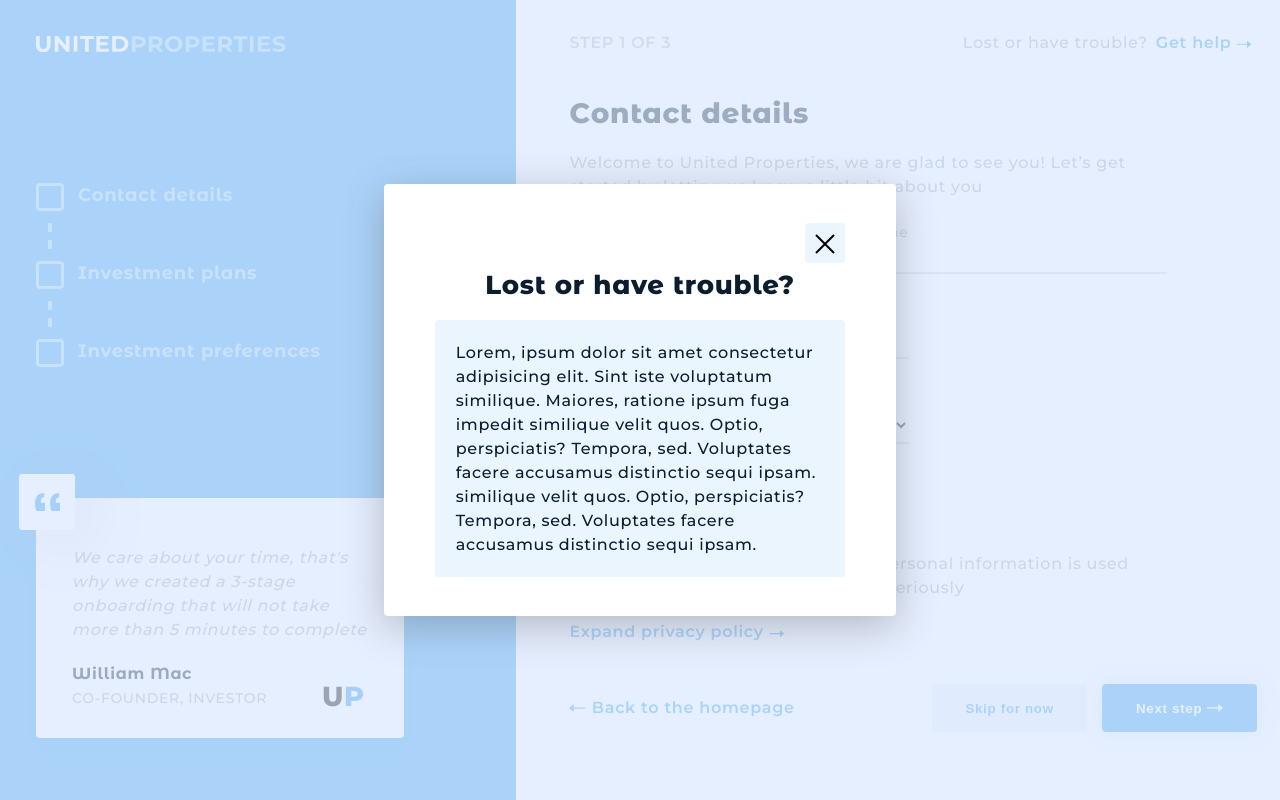
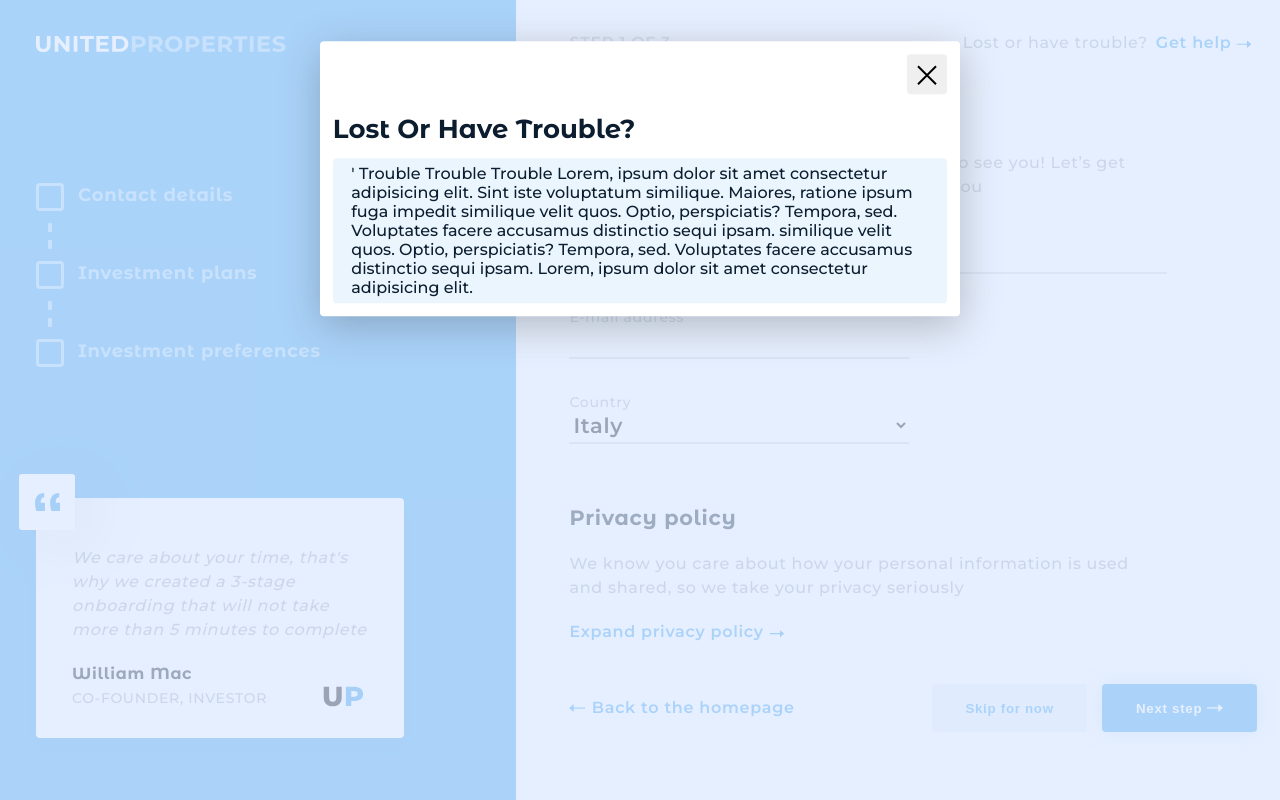
Before and after one commit to cavaglieridomenico/user-onboarding, a React (Create React App) app: page / in a window 1280 px wide. Both pictures are taken after a click on the element "Get help". Built offline with nearby package versions, Linux system fonts and the light colour scheme.

Commit message:
[ADDED] Final version of the Modal
Modal is located outside the Router switch in App.js. It receives as
props the title, the text and the response of the fetch call.

```diff
--- a/src/App.js
+++ b/src/App.js
@@ -5,10 +5,12 @@ import Plans from './pages/Plans';
 import Preferences from './pages/Preferences';
 import Error from './pages/Error';
 import Logo from './components/Logo';
+import Modal from './components/Modal';
 
 function App() {
   return (
     <Router>
+      <Modal />
       <Logo view='logo-mobile' />
       <Switch>
         <Route exact path='/'>
--- /dev/null
+++ b/src/assets/scripts/modal_content.js
@@ -0,0 +1,40 @@
+export const modalHelp = {
+  title: 'Lost or have trouble?',
+  text: `' Trouble Trouble Trouble Lorem, ipsum dolor sit amet consectetur adipisicing elit. Sint iste
+            voluptatum similique. Maiores, ratione ipsum fuga impedit similique
+            velit quos. Optio, perspiciatis? Tempora, sed. Voluptates facere
+            accusamus distinctio sequi ipsam. similique velit quos. Optio,
+            perspiciatis? Tempora, sed. Voluptates facere accusamus distinctio
+            sequi ipsam. Lorem, ipsum dolor sit amet consectetur adipisicing
+            elit.`,
+};
+
+export const modalPrivacy = {
+  title: 'Privacy policy',
+  text: `' Privacy Privacy Privacy Lorem, ipsum dolor sit amet consectetur adipisicing elit. Sint iste
+            voluptatum similique. Maiores, ratione ipsum fuga impedit similique
+            velit quos. Optio, perspiciatis? Tempora, sed. Voluptates facere
+            accusamus distinctio sequi ipsam. similique velit quos. Optio,
+            perspiciatis? Tempora, sed. Voluptates facere accusamus distinctio
+            sequi ipsam. Lorem, ipsum dolor sit amet consectetur adipisicing
+            elit. Sint iste voluptatum similique. Maiores, ratione ipsum fuga
+            impedit similique velit quos. Optio, perspiciatis? Tempora, sed.
+            Voluptates facere accusamus distinctio sequi ipsam. similique velit
+            quos. Optio, perspiciatis? Tempora, sed. Voluptates facere accusamus
+            distinctio sequi ipsam. Lorem, ipsum dolor sit amet consectetur
+            adipisicing elit. Sint iste voluptatum similique. Maiores, ratione
+            ipsum fuga impedit similique velit quos. Optio, perspiciatis?
+            Tempora, sed. Voluptates facere accusamus distinctio sequi ipsam.
+            similique velit quos. Optio, perspiciatis? Tempora, sed. Voluptates
+            facere accusamus distinctio sequi ipsam. Lorem, ipsum dolor sit amet
+            consectetur adipisicing elit. Sint iste voluptatum similique.
+            Maiores, ratione ipsum fuga impedit similique velit quos. Optio,
+            perspiciatis? Tempora, sed. Voluptates facere accusamus distinctio
+            sequi ipsam. similique velit quos. Optio, perspiciatis? Tempora,
+            sed. Voluptates facere accusamus distinctio sequi ipsam.'`,
+};
+
+export const modalRegistration = {
+  title: 'registration',
+  text: '',
+};
--- a/src/assets/style/modal.css
+++ b/src/assets/style/modal.css
@@ -1,45 +1,45 @@
-.modal-outerbox {
-  position: absolute;
-  z-index: 2;
+.modal-overlay {
+  position: fixed;
+  z-index: -1;
   top: 0;
-  left: 0;
+  right: 0;
   width: 100%;
   height: 100%;
+  display: flex;
+  justify-content: center;
+  margin: 0 auto;
+  background-color: var(--mainBgModal);
   visibility: hidden;
   opacity: 0;
-  display: flex;
-  justify-content: center;
-  align-items: center;
-  margin: 0 auto;
-  background-color: var(--mainBgModal);
   transition: var(--mainTransition);
 }
 
 .show-modal {
   visibility: visible;
   opacity: 1;
+  z-index: 2;
 }
 
-.modal-innerbox {
+.modal-container {
   position: relative;
   display: flex;
   flex-direction: column;
   width: 90vw;
-  padding: 3% 4%;
+  height: 90vh;
+  min-width: 360px;
+  padding: 4%;
+  transform: translateY(2%);
   background-color: var(--mainWhite);
   border-radius: var(--mainBorderRadius);
   box-shadow: 0px 10px 40px #41434450;
+  transition: var(--mainTransition);
+  color: var(--mainBlack);
+  font-family: var(--monserrat);
 }
 
-h1.modal-title {
-  font-size: 26px;
-  margin-top: 1%;
-}
-
-.modal-innerbox button {
+.modal-container button {
   align-self: flex-end;
   border: none;
-  background-color: var(--primaryColor50);
   font-size: 1.5rem;
   width: 2.5rem;
   height: 2.5rem;
@@ -48,11 +48,24 @@ h1.modal-title {
   cursor: pointer;
 }
 
-.response-container {
+.modal_text-container {
+  position: relative;
+  height: 100%;
+  overflow: scroll;
   background-color: var(--primaryColor50);
   border-radius: var(--mainBorderRadius);
-  padding: 5%;
-  color: var(--mainBlack);
+  padding: 1% 3%;
+}
+
+h1.modal-title {
+  font-family: var(--monserratAlt);
+  font-size: 26px;
+  text-transform: capitalize;
+  margin: 1.2rem 0 0.8rem;
+}
+
+.response-container ul {
+  list-style-type: none;
 }
 
 .response-container li:nth-child(odd) {
@@ -72,17 +85,11 @@ h1.modal-title {
   text-transform: none;
 }
 
-.modal_text-container {
-  display: flex;
-  justify-content: center;
-  background-color: var(--primaryColor50);
-  border-radius: var(--mainBorderRadius);
-  padding: 5%;
-  color: var(--mainBlack);
-}
-
 /*XS – smartphone port. and small tablet port.-land. and medium tablet land.*/
 @media all and (min-width: 360px) {
+  .modal-container {
+    min-width: initial;
+  }
 }
 
 /*XS - smartphones land. (height:100%)*/
@@ -91,15 +98,38 @@ h1.modal-title {
 
 /*MD – large tablet port. and medium tablet land.*/
 @media all and (min-width: 992px) and (min-height: 800px) {
-  .modal-innerbox {
-    width: 40vw;
+  .modal-container {
+    transform: translateY(15%);
+    width: 50vw;
+    height: fit-content;
+    padding: 1%;
+  }
+
+  .modal_text-container {
+    height: auto;
+    overflow: unset;
   }
 }
 
 /*LG - large tablet landscape*/
 @media all and (min-width: 1200px) {
+  .modal-container {
+    height: fit-content;
+  }
+
+  .modal_text-container {
+    padding: 1% unset;
+  }
+
+  .response-container li:nth-child(odd) {
+    margin: 1.2% 0 0.3%;
+  }
 }
 
 /*XL larger screens*/
 @media all and (min-width: 1440px) {
+  .modal-container {
+    transform: translateY(5%);
+    max-width: 900px;
+  }
 }
--- a/src/components/LinkToModal.js
+++ b/src/components/LinkToModal.js
@@ -1,8 +1,8 @@
 import React from 'react';
 import arrow_right from '../assets/images/arrow_right.svg';
-const LinkToModal = ({ text, showModal }) => {
+const LinkToModal = ({ text, showModal, modalTopic }) => {
   return (
-    <div className='link-to-modal' onClick={showModal}>
+    <div className='link-to-modal' onClick={() => showModal(modalTopic)}>
       <p>{text}</p>
       <div className='arrow-container'>
         <img src={arrow_right} alt='arrow-icon' />
--- a/src/components/Modal.js
+++ b/src/components/Modal.js
@@ -3,17 +3,26 @@ import { GrClose } from 'react-icons/gr';
 import { useGlobalContext } from '../context';
 
 const Modal = () => {
-  const { modalType, response, showModal, closeModal } = useGlobalContext();
+  const {
+    showModal,
+    modalTitle,
+    modalText,
+    modalResponse,
+    response,
+    closeModal,
+  } = useGlobalContext();
 
-  if (modalType === 'registration' && response.preferences) {
-    return (
-      <div className={`modal-outerbox ${showModal ? 'show-modal' : ''}`}>
-        <div className='modal-innerbox'>
-          <button className='modal-close' onClick={closeModal}>
-            <GrClose />
-          </button>
-          <h1 className='modal-title'>Registered user</h1>
-          <section>
+  return (
+    <div className={`modal-overlay ${showModal && 'show-modal'}`}>
+      <div className='modal-container '>
+        <button className='modal-close' onClick={closeModal}>
+          <GrClose />
+        </button>
+
+        <h1 className='modal-title'>{modalTitle}</h1>
+        <div className='modal_text-container'>
+          {modalText}
+          {modalResponse && (
             <div className='response-container'>
               <ul>
                 <li>user number: </li>
@@ -42,36 +51,11 @@ const Modal = () => {
                 </li>
               </ul>
             </div>
-          </section>
+          )}
         </div>
       </div>
-    );
-  }
-  if (modalType === 'help') {
-    return (
-      <div className={`modal-outerbox ${showModal ? 'show-modal' : ''}`}>
-        <div className='modal-innerbox'>
-          <button className='modal-close' onClick={closeModal}>
-            <GrClose />
-          </button>
-          <h1 className='modal-title'>Lost or have trouble?</h1>
-          <section>
-            <div className='modal_text-container'>
-              <p>
-                Lorem, ipsum dolor sit amet consectetur adipisicing elit. Sint
-                iste voluptatum similique. Maiores, ratione ipsum fuga impedit
-                similique velit quos. Optio, perspiciatis? Tempora, sed.
-                Voluptates facere accusamus distinctio sequi ipsam. similique
-                velit quos. Optio, perspiciatis? Tempora, sed. Voluptates facere
-                accusamus distinctio sequi ipsam.
-              </p>
-            </div>
-          </section>
-        </div>
-      </div>
-    );
-  }
-  return <div></div>;
+    </div>
+  );
 };
 
 export default Modal;
--- a/src/pages/Contact.js
+++ b/src/pages/Contact.js
@@ -4,10 +4,9 @@ import Header from '../components/Header';
 import Footer from '../components/Footer';
 import LinkToModal from '../components/LinkToModal';
 import { useGlobalContext } from '../context';
-import Modal from '../components/Modal';
 
 const Contact = () => {
-  const { getContact } = useGlobalContext();
+  const { getContact, setShowModal } = useGlobalContext();
   const fullName = useRef('');
   const phoneNumber = useRef('');
   const phoneCode = useRef('');
@@ -26,7 +25,6 @@ const Contact = () => {
 
   return (
     <div className='onboarding-outerbox'>
-      <Modal />
       <Sidebar
         text={`We care about your time, that's why we created a 3-stage onboarding that will not take more than 5 minutes to complete`}
         author={'William Mac'}
@@ -97,7 +95,11 @@ const Contact = () => {
             </p>
           </article>
           <div className='contact-link-container'>
-            <LinkToModal text={'Expand privacy policy'} />
+            <LinkToModal
+              text={'Expand privacy policy'}
+              showModal={setShowModal}
+              modalTopic={'privacy'}
+            />
           </div>
         </section>
         <Footer
--- a/src/pages/Plans.js
+++ b/src/pages/Plans.js
@@ -3,7 +3,6 @@ import Sidebar from '../components/Sidebar';
 import Header from '../components/Header';
 import Footer from '../components/Footer';
 import { useGlobalContext } from '../context';
-import Modal from '../components/Modal';
 
 const Plans = () => {
   const { getPlans } = useGlobalContext();
@@ -28,7 +27,6 @@ const Plans = () => {
         author={'Jodie Sears'}
         role={'UNITEDPROPERTIES’ AGENT'}
       />
-      <Modal />
       <div className='onboarding-innerbox'>
         <Header number={2} />
         <section className='plans'>
--- a/src/pages/Preferences.js
+++ b/src/pages/Preferences.js
@@ -3,7 +3,6 @@ import Sidebar from '../components/Sidebar';
 import Header from '../components/Header';
 import Footer from '../components/Footer';
 import { useGlobalContext } from '../context';
-import Modal from '../components/Modal';
 
 const Preferences = () => {
   const { getPreferences, setDataReady } = useGlobalContext();
@@ -30,7 +29,6 @@ const Preferences = () => {
         author={'Ollie Mcmahon'}
         role={'MANAGING DIRECTOR'}
       />
-      <Modal />
       <div className='onboarding-innerbox pref'>
         <Header number={3} />
         <section className='pref'>
```
Also changed, not shown: src/components/Header.js (+6 -2 lines), src/context.js (+7 -5 lines), src/reducer.js (+24 -7 lines).
